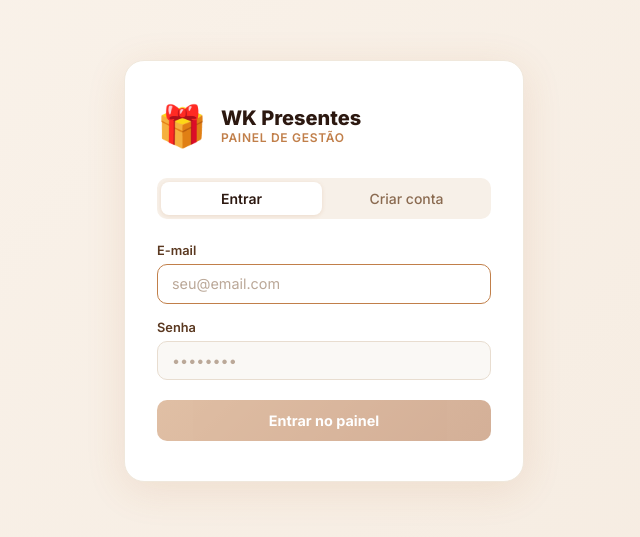
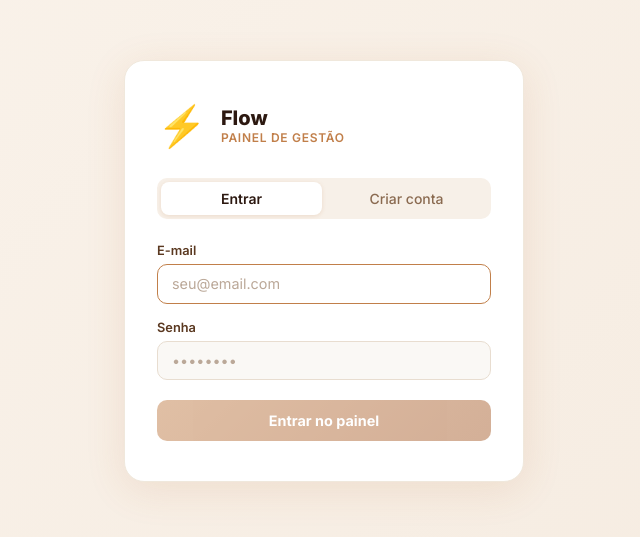
Before and after one commit to barbozaaaa/wk-presentes, a React (Vite) app: page / in a window 1280 px wide. Shown: the part 129-666 px from the top of the page, without its empty margins (316-956 px from the left). Built offline with nearby package versions, Linux system fonts and the light colour scheme.

Commit message:
feat: renomeia plataforma para Flow (WK Presentes é o negócio da cliente)

```diff
--- a/index.html
+++ b/index.html
@@ -4,7 +4,7 @@
     <meta charset="UTF-8" />
     <link rel="icon" type="image/svg+xml" href="/favicon.svg" />
     <meta name="viewport" content="width=device-width, initial-scale=1.0" />
-    <title>WK Presentes — Painel de Gestão</title>
+    <title>Flow — Painel de Gestão</title>
     <link rel="preconnect" href="https://fonts.googleapis.com">
     <link href="https://fonts.googleapis.com/css2?family=Inter:wght@400;500;600;700;800&display=swap" rel="stylesheet">
   </head>
--- a/src/App.tsx
+++ b/src/App.tsx
@@ -29,8 +29,8 @@ function AppInner() {
 
   if (loading) return (
     <div className={styles.splash}>
-      <span className={styles.splashIcon}>🎁</span>
-      <span className={styles.splashText}>WK Presentes</span>
+      <span className={styles.splashIcon}>⚡</span>
+      <span className={styles.splashText}>Flow</span>
     </div>
   )
 
--- a/src/components/Sidebar.tsx
+++ b/src/components/Sidebar.tsx
@@ -39,8 +39,8 @@ export default function Sidebar({ current, onChange, onSignOut }: Props) {
           <span /><span /><span />
         </button>
         <div className={styles.topbarBrand}>
-          <span>🎁</span>
-          <span className={styles.topbarName}>WK Presentes</span>
+          <span>⚡</span>
+          <span className={styles.topbarName}>Flow</span>
         </div>
       </header>
 
@@ -51,9 +51,9 @@ export default function Sidebar({ current, onChange, onSignOut }: Props) {
       <aside className={`${styles.sidebar} ${mobileOpen ? styles.open : ''}`}>
         <div className={styles.brand}>
           <div className={styles.logo}>
-            <span className={styles.logoIcon}>🎁</span>
+            <span className={styles.logoIcon}>⚡</span>
             <div>
-              <div className={styles.logoName}>WK Presentes</div>
+              <div className={styles.logoName}>Flow</div>
               <div className={styles.logoPlan}>
                 {plan === 'pro' ? '⭐ Pro' : plan === 'basic' ? 'Basic' : 'Trial'}
               </div>
--- a/src/pages/Login.tsx
+++ b/src/pages/Login.tsx
@@ -42,9 +42,9 @@ export default function Login() {
     <div className={styles.wrapper}>
       <div className={styles.card}>
         <div className={styles.logo}>
-          <span className={styles.logoIcon}>🎁</span>
+          <span className={styles.logoIcon}>⚡</span>
           <div>
-            <div className={styles.logoName}>WK Presentes</div>
+            <div className={styles.logoName}>Flow</div>
             <div className={styles.logoSub}>Painel de Gestão</div>
           </div>
         </div>
```
